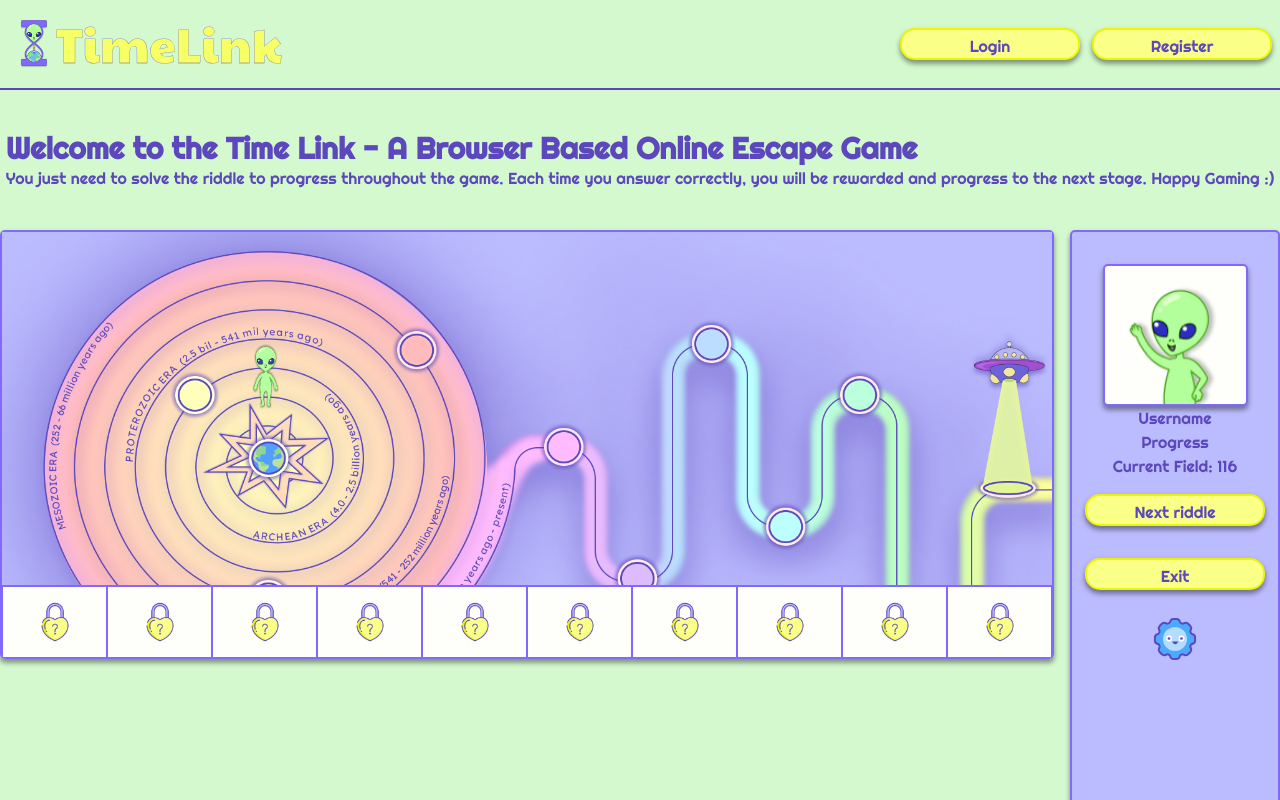
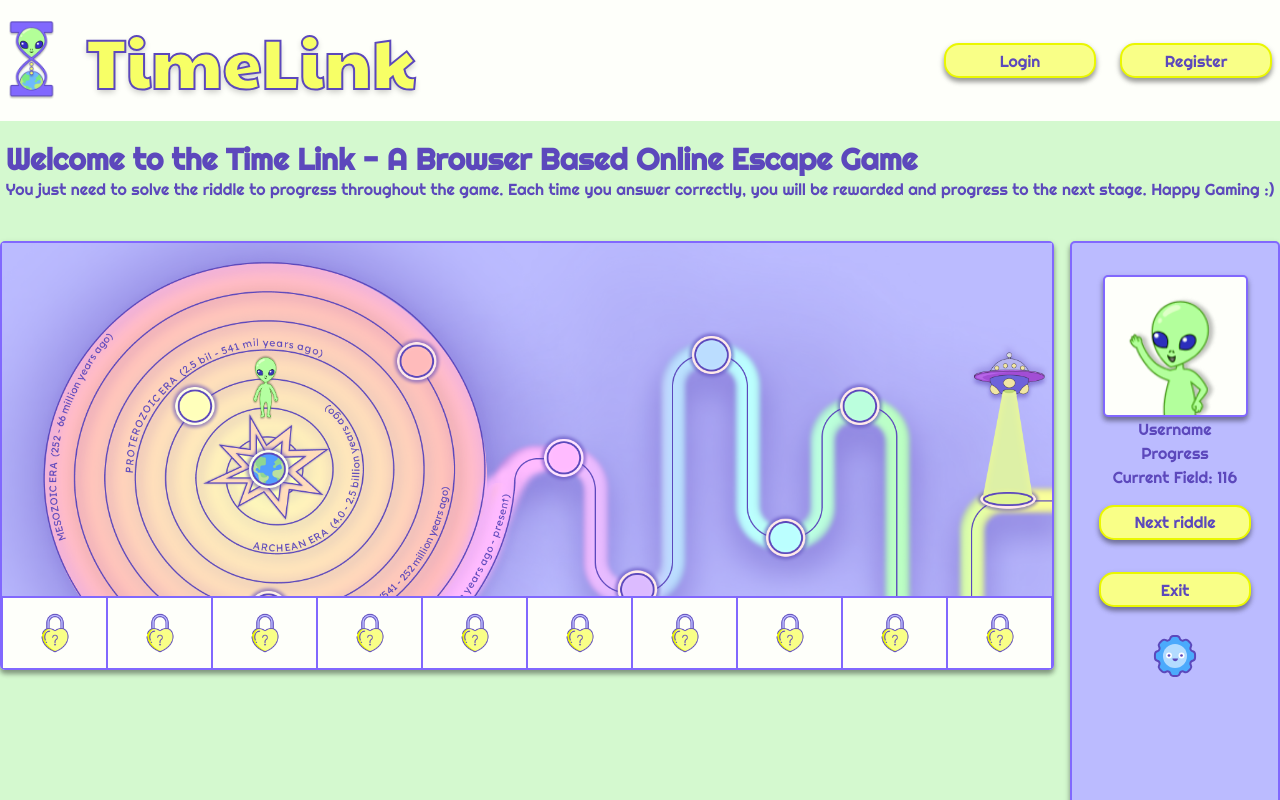
Before and after one commit to Ermegilius/timeLink, a React (Vite) app: page /gameplay in a window 1280 px wide. Shown: the top 800 px of the page. Built offline with nearby package versions, Linux system fonts and the light colour scheme; no server answers.

Commit message:
style components (button, footer, navbar), index.css, delete extra .css files

```diff
--- a/src/components/Button/Button.css
+++ b/src/components/Button/Button.css
@@ -5,10 +5,15 @@ button {
   background-color: #f9ff87;
   border: #eaf700 2px solid;
   border-radius: 15px;
-  width: 180px;
-  align-self: center;
-  height: 2rem;
+  width: 9.5rem;
+  height: 2.2rem;
   margin: 1rem 0;
-  padding: 0.25rem 0.5rem;
+  padding: 0.2rem 0.5rem;
   box-shadow: 0 4px 4px rgba(0, 0, 0, 0.25), 0 3px 6px rgba(0, 0, 0, 0.22);
+  cursor: pointer;
 }
+
+button:hover {
+  background-color: #b3ff9c;
+  border: #9cf17d 2px solid;
+}
--- a/src/components/Footer/Footer.jsx
+++ b/src/components/Footer/Footer.jsx
@@ -1,9 +1,9 @@
 const Footer = () => {
   return (
     <div>
-      <p className="text-center p-3">
-        &copy; 2024 timeShifters team (aka Md Belaeat Hossain, Saara Rikama,
-        Stefanie Jana, Vladimir Beliakov)
+      <p className="text-center text-xs p-3 mt-12">
+        &copy; 2024 timeShifters team (a.k.a Md Belaeat Hossain, Vladimir Beliakov,
+        Stefanie Jana & Saara Rikama)
       </p>
     </div>
   );
--- a/src/components/NavBar/NavBar.css
+++ /dev/null
@@ -1,5 +0,0 @@
-h1 {
-  -webkit-text-fill-color: #f7ff66;
-  -webkit-text-stroke-color: #5c48bc;
-  -webkit-text-stroke-width: 0.2pt;
-}
--- a/src/components/NavBar/NavBar.jsx
+++ b/src/components/NavBar/NavBar.jsx
@@ -1,21 +1,20 @@
 import { Link } from "react-router-dom";
 import logo from "../../assets/logo.png";
-import "./NavBar.css";
 
 const NavBar = () => {
   return (
-    <div className="navbar border-b-2 border-[#5C48BC] mb-5">
+    <div className="navbar flex bg-[#fefffa]">
       <div className="navbar-start">
         <Link to="/">
-          <nav className="bg-[#D4F9CF]">
-            <div className="flex items-center gap-2 p-3">
-              <img className="max-w-7" src={logo} alt="TimeLink Logo" />
-              <h1 className="text-5xl">TimeLink</h1>
+          <nav>
+            <div className="flex-1 flex items-center gap-8">
+              <img className="max-h-20" src={logo} alt="TimeLink Logo" />
+              <h1 className="text-[70px] custom-h1 text-[#f7ff66]">TimeLink</h1>
             </div>
           </nav>
         </Link>
       </div>
-      <div className="navbar-end flex gap-3">
+      <div className="navbar-end flex-1 flex items-start gap-6">
         <Link to="login">
           <button>Login</button>
         </Link>
--- a/src/index.css
+++ b/src/index.css
@@ -3,29 +3,29 @@
 @tailwind utilities;
 
 :root {
-  background-color: #ffffff;
-  color: #f9ff87;
-  /* #D4F9CF lime green */
-  /* #BBBBFF purple-bg */
-  /* #5C48BC purple-text */
-}
-
-body {
-  font-family: "Righteous", "Gill Sans", "Gill Sans MT", Calibri, "Trebuchet MS",
-    sans-serif;
+  background-color: #fefffa;
+  font-family: "Righteous", "Gill Sans", "Gill Sans MT", "Calibri",
+    "Trebuchet MS", sans-serif;
   color: #5c48bc;
 }
 
-h1 {
-  font-family: "Paytone One", "Gill Sans", "Gill Sans MT", Calibri,
+.custom-h1 {
+  font-family: "Paytone One", "Gill Sans", "Gill Sans MT", "Calibri",
     "Trebuchet MS", sans-serif;
-  -webkit-text-fill-color: #f7ff66;
+  -webkit-text-stroke-width: 1.5pt;
   -webkit-text-stroke-color: #5c48bc;
-  -webkit-text-stroke-width: 0.2pt;
+  -webkit-text-fill-color: inherit;
+  text-shadow: 0 3px 6px rgba(0, 0, 0, 0.22);
 }
 
-input,
-button {
-  background-color: #f7ff66;
-  color: #5c48bc;
+.alien {
+  position: absolute;
+  top: 50%;
+  left: 31%;
+  transform: translate(-50%, -50%);
+  width: 35px;
+  height: auto;
+  pointer-events: none;
+  z-index: 30;
+  opacity: 1;
 }
```
